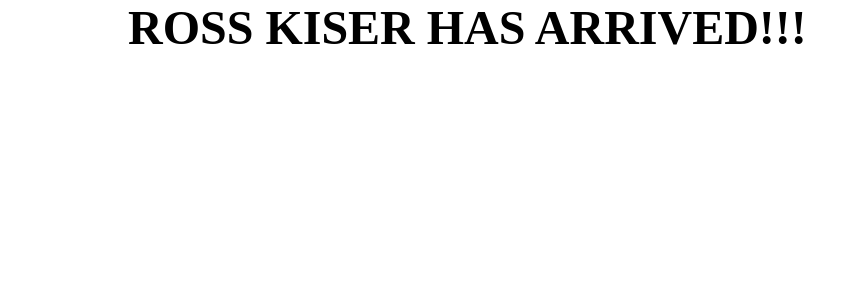
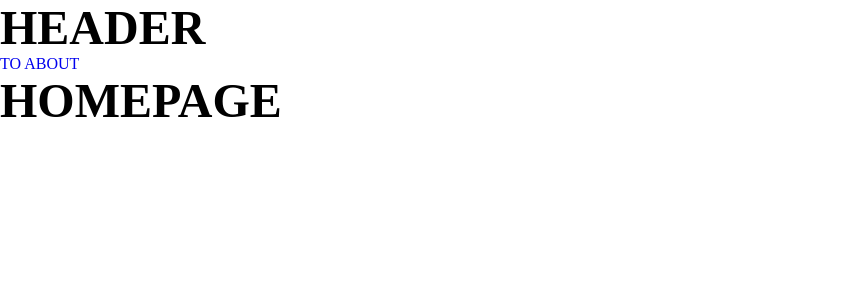
Before and after one commit to kiserr10/im-ross-kiser, a React (Create React App) app: page / in a window 1280 px wide. Shown: the top 300 px of the page, without its empty margins (0-866 px from the left). Built offline with nearby package versions, Linux system fonts and the light colour scheme.

Commit message:
added page transitions

```diff
--- a/src/App.js
+++ b/src/App.js
@@ -1,7 +1,10 @@
 import React, { Component } from 'react'
 import './style_sheets/main.scss'
 import { Provider } from './context'
-import { BrowserRouter as Router } from 'react-router-dom'
+import { BrowserRouter as Router, Route } from 'react-router-dom'
+import Header from './components/shared/Header';
+import PageContent from './components/shared/PageContent';
+
 
 class App extends Component {
   constructor(props){
@@ -14,7 +17,8 @@ class App extends Component {
       <Provider>
         <Router>
           <div className="app-wrapper">
-            <h1>ROSS KISER HAS ARRIVED!!!</h1>
+            <Route path='/' component={Header} />
+            <Route path='/' component={PageContent} />
           </div>
         </Router>
       </Provider>
--- /dev/null
+++ b/src/components/pages/About.js
@@ -0,0 +1,13 @@
+import React, { Component } from 'react'
+
+class About extends Component {
+  render() {
+    return (
+      <div>
+        <h1>About PAGE</h1>
+      </div>
+    )
+  }
+}
+
+export default About;
--- /dev/null
+++ b/src/components/pages/Home.js
@@ -0,0 +1,13 @@
+import React, { Component } from 'react'
+
+class Home extends Component {
+  render() {
+    return (
+      <div>
+        <h1>HOMEPAGE</h1>
+      </div>
+    )
+  }
+}
+
+export default Home;
--- /dev/null
+++ b/src/components/shared/Header/index.js
@@ -0,0 +1,14 @@
+import React from 'react'
+import { NavLink } from 'react-router-dom';
+
+
+const Header = () => {
+  return(
+    <div className="header-container">
+      <h1>HEADER</h1>
+      <NavLink to='/about'>TO ABOUT</NavLink>
+    </div>
+  )
+}
+
+export default Header
--- /dev/null
+++ b/src/components/shared/PageContent/index.js
@@ -0,0 +1,47 @@
+import React, { Component } from 'react'
+import { Route, Switch, withRouter } from "react-router-dom";
+import { TransitionGroup, CSSTransition } from "react-transition-group";
+import { Consumer } from '../../../context';
+import Home from '../../pages/Home';
+import About from '../../pages/About';
+
+//
+class PageContent extends Component {
+  constructor(props){
+    super(props);
+    this.state = {}
+    this.content = null
+  }
+
+  componentDidMount() {
+    window.scrollTo(0,0);
+  }
+
+  render() {
+    return (
+      <Consumer>
+        {(context) => (
+          <div className="page-content" ref={content => this.content = content}>
+            <TransitionGroup className="transition-group">
+              <CSSTransition
+                key={this.props.location.key}
+                timeout={{ enter: 1400, exit: 300 }}
+                classNames={'fade'}
+              >
+                <section className="route-section">
+                  <Switch location={this.props.location}>
+                    <Route exact path='/' component={Home} />
+                    <Route path='/about' component={About} />
+                  </Switch>
+                </section>
+              </CSSTransition>
+            </TransitionGroup>
+            { this.props.children }
+          </div>
+        )}
+        </Consumer>
+      )
+    }
+  }
+
+export default withRouter(PageContent);
--- a/src/style_sheets/main.scss
+++ b/src/style_sheets/main.scss
@@ -26,6 +26,36 @@ h2{
   font-size: 2em;
 }
 
-.app-wrapper{
-  margin: 0 10vw;
+// .app-wrapper{
+//   margin: 0 10vw;
+// }
+
+
+
+/* ROUTE TRANSITIONS */
+
+.transition-group {
+  position: relative;
+  width: 100%;
+  .route-section {
+    position: absolute;
+    width: 100%;
+    top: 0;
+    left: 0;
+  }
 }
+.fade-enter {
+  opacity: 0;
+}
+.fade-enter.fade-enter-active {
+  opacity: 1;
+  transition: opacity 700ms ease-in 700ms ;
+}
+.fade-exit {
+  opacity: 1;
+}
+
+.fade-exit.fade-exit-active {
+  opacity: 0;
+  transition: opacity 300ms ease-in;
+}
```
Also changed, not shown: src/components/shared/Header/Header.module.scss (added), src/components/shared/PageContent/PageContent.module.scss (added).
